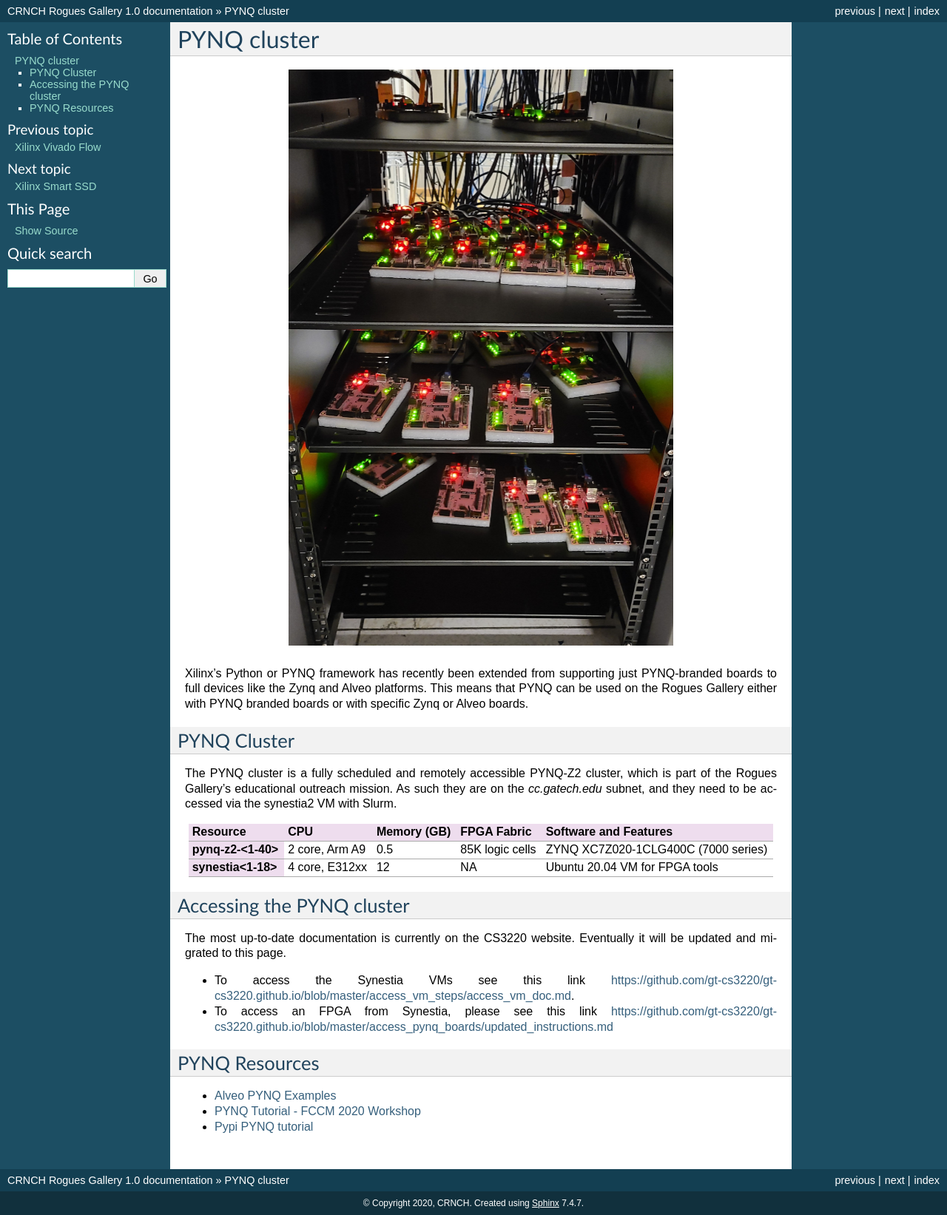
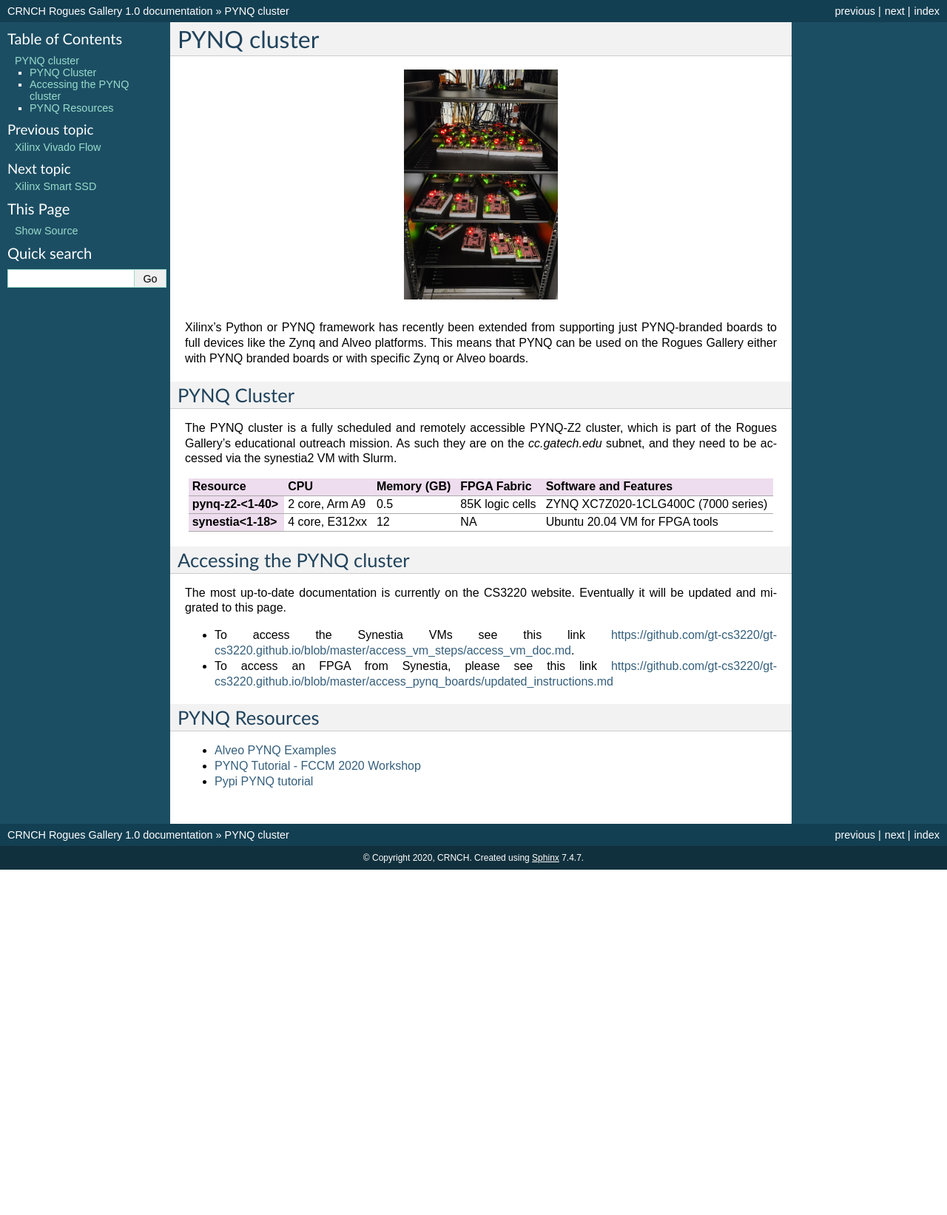
Before and after one commit to gt-crnch-rg/read-the-docs, a Sphinx documentation site: the page built from docs/reconfig/xilinx/pynq-cluster.rst, in a window 1280 px wide. Shown: the whole page at 74% size. Built offline with Sphinx 7.4.7, drawn with Linux system fonts in a browser that asks for light colours; pages that are not in the unit, such as notebooks, are missing from menus; after the commit the page ends 1176 px from its top, so only the background shows below that.

Commit message:
Update pynq-cluster.rst

```diff
--- a/docs/reconfig/xilinx/pynq-cluster.rst
+++ b/docs/reconfig/xilinx/pynq-cluster.rst
@@ -4,7 +4,7 @@ PYNQ cluster
 
 .. figure:: ../../figures/images/pynq-z2-cluster.jpg
    :alt: PYNQ Z2 Cluster
-   :scale: 25
+   :scale: 10
 
 Xilinx's Python or PYNQ framework has recently been extended from supporting just PYNQ-branded boards to full devices like the Zynq and Alveo platforms. This means that PYNQ can be used on the Rogues Gallery either with PYNQ branded boards or with specific Zynq or Alveo boards.
 
```
